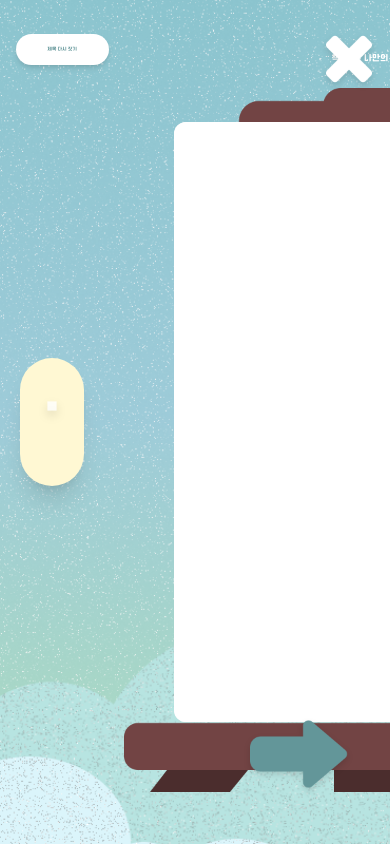
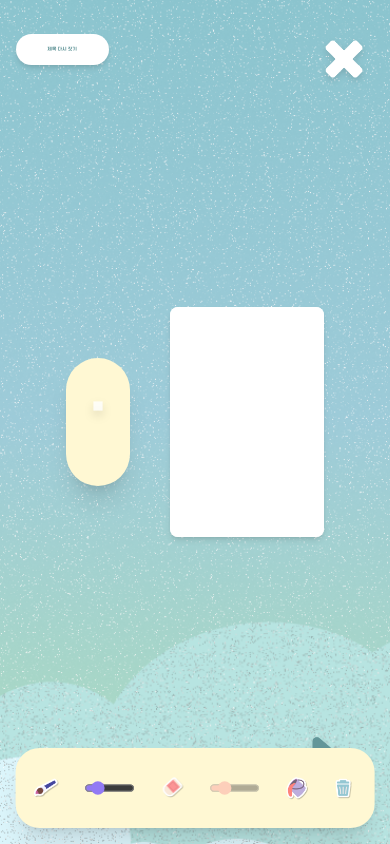
Before and after one commit to hana03030/fairytale-gongjakso, a Next.js app: page /book/cover in a window 390 px wide. Built offline with nearby package versions, Linux system fonts and the light colour scheme.

Commit message:
design: 모바일 반응형 크기 구현

```diff
--- a/src/app/book/background/page.tsx
+++ b/src/app/book/background/page.tsx
@@ -39,7 +39,7 @@ export default function BackgroundSelectPage() {
       <Header type={2} />
 
       <div className="relative z-10 flex flex-col items-center justify-center w-full max-w-fit px-12">
-        <h2 className="font-cafe24 text-48 text-white text-center tracking-wide mb-14">
+        <h2 className="font-cafe24 text-[6vh] md:text-48 text-white text-center tracking-wide mb-14 sm:mb-2">
           배경을 선택해주세요
         </h2>
 
--- a/src/app/book/character/page.tsx
+++ b/src/app/book/character/page.tsx
@@ -65,9 +65,9 @@ export default function CharacterSelectPage() {
       <Header type={2} />
 
       {/* 콘텐츠 메인 레이어 */}
-      <div className="relative z-10 flex flex-col items-center justify-center w-full max-w-[1400px] px-6">
+      <div className="relative z-10 flex flex-col items-center justify-center w-full max-w-[1400px] px-6 sm:mt-10">
         {/* 타이틀 */}
-        <h2 className="font-cafe24 text-48 text-white text-center mb-5">
+        <h2 className="font-cafe24 text-48 text-white text-center mb-5 md:text-48 sm:text-24 sm:mb-0">
           등장인물을 선택해주세요
         </h2>
 
@@ -76,7 +76,7 @@ export default function CharacterSelectPage() {
             - gap-x-8, gap-y-10: 피그마 배율에 맞춘 조밀한 간격
             - max-h-[500px] overflow-y-auto: 혹시 아이템이 너무 많아지면 내부 세로 스크롤 방어
         */}
-        <div className="grid grid-cols-5 gap-x-10 gap-y-8 justify-items-center w-full max-w-fit mx-auto px-4 py-4">
+        <div className="grid grid-cols-5 gap-x-10 gap-y-8 justify-items-center w-full max-w-fit mx-auto px-4 py-4 md:gap-x-10 md:gap-y-8 sm:gap-x-6 sm:gap-y-2">
           {OCEAN_CHARACTER_LIST.map((char) => {
             // 현재 캐릭터가 선택된 배열 안에 포함되어 있는지 확인
             const isSelected = selectedChars.includes(
--- a/src/app/book/cover/page.tsx
+++ b/src/app/book/cover/page.tsx
@@ -205,7 +205,7 @@ export default function BookCanvasPage() {
       </div>
 
       {/* 팔레트, 이젤, 도구함 정렬용 */}
-      <div className="flex justify-center items-center m-auto gap-10">
+      <div className="flex justify-center items-center m-auto gap-10 md:gap-10 sm:gap-2">
         {/* 왼쪽 팔레트 영역 */}
         <div className="w-[16vw] bg-[#FFF8D3] rounded-[48px] px-8 py-12 flex flex-wrap justify-center shadow-xl z-10">
           <div className="grid grid-cols-2 gap-[2vw] w-full justify-items-center">
@@ -261,22 +261,23 @@ export default function BookCanvasPage() {
           </div>
         </div>
 
-        {/* 가운데 캔버스 영역 */}
-        <div className="flex flex-col items-center justify-center z-10">
-          <h3 className="font-cafe24 text-[2.2vw] text-white mb-6 text-center max-w-[600px] truncate">
-            책 제목: {bookTitle}
-          </h3>
+        {/* 가운데 캔버스 및 이젤 영역 */}
+        <div
+          className="
+            // 기본 모드
+            relative bg-transparent flex items-center justify-center
+            h-[58vh] max-h-[230px] aspect-[400/600] transition-all duration-200
 
-          {/* 이젤 컨테이너 */}
-          <div
-            className="relative bg-contain bg-no-repeat bg-center flex items-center justify-center"
+            // 모바일 모드
+            sm:bg-contain sm:bg-no-repeat sm:bg-center sm:w-[188px] sm:h-[264px] sm:max-h-none sm:aspect-auto
+
+            md:w-[500px] md:h-[704px]
+          "
           style={{
             backgroundImage: `url('/images/easel.png')`,
-              width: '500px',
-              height: '704px',
           }}
         >
-            {/* 캔버스 (400 x 600) */}
+          {/* 캔버스 도화지 */}
           <canvas
             ref={canvasRef}
             width={400}
@@ -288,24 +289,33 @@ export default function BookCanvasPage() {
             onTouchStart={startDrawing}
             onTouchMove={draw}
             onTouchEnd={stopDrawing}
-              // 캔버스 좌표 조절 - 이젤에 맞춤
-              className="bg-white rounded-[12px] shadow-inner cursor-crosshair block touch-none absolute"
-              style={{
-                // 캔버스가 내려가 있으면 값을 줄이면 됨
-                top: '34px',
-                // 좌우 여백은 50이면 맞음
-                left: '50px',
-              }}
+            className="
+              bg-white rounded-[8px] shadow-md cursor-crosshair block touch-none
+              relative w-full h-full top-0 left-0
+
+              sm:absolute sm:w-[150px] sm:h-[225px] sm:top-[13px] sm:left-[19px]
+
+              md:w-[400px] md:h-[600px] md:top-[34px] md:left-[50px]
+            "
           />
-          </div>
         </div>
 
         {/* 오른쪽 도구함 영역 */}
-        <div className="w-[16vw] bg-[#FFF8D3] rounded-[48px] px-8 py-12 flex flex-wrap gap-8 justify-center shadow-xl z-10">
+        <div
+          className="
+            fixed bottom-4 left-1/2 -translate-x-1/2 w-[92vw] h-20 bg-[#FFF8D3] rounded-[24px] px-4 py-2
+            flex flex-row gap-4 items-center justify-around shadow-xl z-50 transition-all
+
+            sm:fixed sm:bottom-auto sm:left-auto sm:translate-x-0 sm:relative
+            sm:w-[12vw] sm:max-w-[100px] md:max-w-none sm:h-auto sm:rounded-[40px] sm:px-4 sm:py-6
+            sm:flex-col sm:flex-nowrap sm:gap-4 sm:justify-center
+          "
+        >
           {/* 펜 기능 버튼 */}
           <button
             onClick={() => setTool('pen')}
-            className={`w-full flex justify-center items-center transition-all cursor-pointer ${
+            className={`flex justify-center items-center transition-all cursor-pointer
+              w-[6vw] h-[6vw] sm:w-12 sm:h-12 md:w-[6vw] md:h-[6vw] ${
                 tool === 'pen' ? 'scale-115' : 'hover:scale-105'
               }`}
           >
@@ -315,12 +325,17 @@ export default function BookCanvasPage() {
               width={100}
               height={100}
               draggable={false}
+              className="w-full h-full object-contain"
             />
           </button>
 
           {/* 펜 굵기 조절 슬라이더 */}
           <div
-            className={`w-full mt-[-20px] px-6 flex flex-col items-center gap-1 transition-opacity duration-200 ${tool === 'pen' ? 'opacity-100' : 'opacity-40 pointer-events-none'}`}
+            className={`
+              w-14 sm:w-full transition-opacity duration-200 flex flex-col items-center gap-1
+              sm:mt-[-10px] sm:px-1
+              ${tool === 'pen' ? 'opacity-100' : 'opacity-40 pointer-events-none'}
+            `}
           >
             <input
               type="range"
@@ -328,14 +343,15 @@ export default function BookCanvasPage() {
               max="30"
               value={penSize}
               onChange={(e) => setPenSize(Number(e.target.value))}
-              className="w-full accent-[#927AF4] cursor-pointer rounded-full"
+              className="w-full accent-[#927AF4] cursor-pointer rounded-full scale-90 sm:scale-100"
             />
           </div>
 
           {/* 지우개 기능 버튼 */}
           <button
             onClick={() => setTool('eraser')}
-            className={`w-full flex justify-center items-center transition-all cursor-pointer ${
+            className={`flex justify-center items-center transition-all cursor-pointer
+                w-[6vw] h-[6vw] sm:w-12 sm:h-12 md:w-[6vw] md:h-[6vw] ${
                   tool === 'eraser' ? 'scale-115' : 'hover:scale-105'
                 }`}
           >
@@ -345,12 +361,17 @@ export default function BookCanvasPage() {
               width={100}
               height={100}
               draggable={false}
+              className="w-full h-full object-contain"
             />
           </button>
 
           {/* 지우개 굵기 */}
           <div
-            className={`w-full mt-[-20px] px-6 flex flex-col items-center gap-1 transition-opacity duration-200 ${tool === 'eraser' ? 'opacity-100' : 'opacity-40 pointer-events-none'}`}
+            className={`
+              w-14 sm:w-full transition-opacity duration-200 flex flex-col items-center gap-1
+              sm:mt-[-10px] sm:px-1
+              ${tool === 'eraser' ? 'opacity-100' : 'opacity-40 pointer-events-none'}
+            `}
           >
             <input
               type="range"
@@ -358,14 +379,15 @@ export default function BookCanvasPage() {
               max="50"
               value={eraserSize}
               onChange={(e) => setEraserSize(Number(e.target.value))}
-              className="w-full accent-[#FC9495] cursor-pointer rounded-full"
+              className="w-full accent-[#FC9495] cursor-pointer rounded-full scale-90 sm:scale-100"
             />
           </div>
 
           {/* 페인트 기능 버튼 */}
           <button
             onClick={() => setTool('paint')}
-            className={`w-full flex justify-center items-center transition-all cursor-pointer ${
+            className={`flex justify-center items-center transition-all cursor-pointer
+                w-[6vw] h-[6vw] sm:w-12 sm:h-12 md:w-[6vw] md:h-[6vw] ${
                   tool === 'paint' ? 'scale-115' : 'hover:scale-105'
                 }`}
           >
@@ -375,13 +397,14 @@ export default function BookCanvasPage() {
               width={100}
               height={100}
               draggable={false}
+              className="w-full h-full object-contain"
             />
           </button>
 
           {/* 모두 지우기 기능 버튼 */}
           <button
             onClick={handleClearCanvas}
-            className="w-full flex justify-center items-center transition-all cursor-pointer group"
+            className="flex justify-center items-center transition-all cursor-pointer group w-[6vw] h-[6vw] sm:w-12 sm:h-12 md:w-[6vw] md:h-[6vw]"
           >
             <Image
               src="/images/icons/icon-trash.png"
@@ -389,7 +412,7 @@ export default function BookCanvasPage() {
               width={100}
               height={100}
               draggable={false}
-              className="group-hover:scale-105 transition-transform"
+              className="group-hover:scale-105 transition-transform w-full h-full object-contain"
             />
           </button>
         </div>
--- a/src/app/book/style/page.tsx
+++ b/src/app/book/style/page.tsx
@@ -51,12 +51,12 @@ export default function ArtStyleSelectPage() {
       {/* 콘텐츠 메인 레이어 */}
       <div className="relative z-10 flex flex-col items-center justify-center w-full max-w-[1200px] px-4">
         {/* 타이틀 */}
-        <h2 className="font-cafe24 text-48 text-white text-center tracking-wide mb-14">
+        <h2 className="font-cafe24 text-48 text-white text-center tracking-wide mb-14 md:text-48 sm:text-24 sm:mb-4 md:mb-14">
           그림 스타일을 선택해주세요
         </h2>
 
         {/* 4가지 그림 스타일 배치 (4칸 그리드) */}
-        <div className="grid grid-cols-4 gap-x-12 justify-items-center w-full max-w-[1000px] mx-auto py-6">
+        <div className="grid grid-cols-4 gap-12 justify-items-center max-w-250 mx-auto w-fit md:gap-12 sm:gap-8 ">
           {ART_STYLES.map((style) => {
             const isSelected = selectedStyle === style.id;
 
--- a/src/components/book/NextButton.tsx
+++ b/src/components/book/NextButton.tsx
@@ -28,7 +28,7 @@ export default function NextButton({ visible, onClick }: NextButtonProps) {
             alt="다음 단계로"
             width={100}
             height={50}
-            className="drop-shadow-md"
+            className="drop-shadow-md w-20 h-auto md:w-25 sm:w-12"
             draggable={false}
           />
         </motion.div>
--- a/src/components/book/SelectCard.tsx
+++ b/src/components/book/SelectCard.tsx
@@ -30,7 +30,7 @@ export default function SelectCard({
   };
 
   return (
-    <div className="flex flex-col items-center gap-4 select-none">
+    <div className="flex flex-col items-center gap-4 select-none md:gap-4 sm:gap-0">
       {/* 원형 이미지 카드 버튼 */}
       <motion.button
         whileHover={{ scale: 1.08 }}
@@ -38,7 +38,7 @@ export default function SelectCard({
         onMouseUp={handleMouseUp}
         className={cn(
           // 공통 스타일
-          'relative w-50 h-50 rounded-full flex items-center justify-center cursor-pointer overflow-hidden bg-white transition-all duration-200',
+          'relative w-35 h-35 rounded-full flex items-center justify-center cursor-pointer overflow-hidden bg-white transition-all duration-200 md:w-50 md:h-50 sm:w-20 sm:h-20',
 
           // 선택되었을 때 효과
           isSelected ? 'scale-105' : '',
@@ -67,7 +67,7 @@ export default function SelectCard({
       {/* 하단 텍스트 */}
       <span
         className={cn(
-          'font-cafe24 text-36 transition-colors duration-200 text-white',
+          'font-cafe24 text-36 transition-colors duration-200 text-white sm:text-20 md:text-36',
         )}
       >
         {label}
--- a/src/components/common/CloseButton.tsx
+++ b/src/components/common/CloseButton.tsx
@@ -21,7 +21,7 @@ export default function CloseButton({ onClick, size = 50 }: CloseButtonProps) {
         width={size}
         height={size}
         draggable={false}
-        className="drop-shadow-md group-hover:opacity-90 transition-opacity"
+        className="drop-shadow-md group-hover:opacity-90 transition-opacity w-10 h-auto md:w-12 sm:w-6"
       />
     </button>
   );
```
Also changed, not shown: src/components/common/Header.tsx (+7 -6 lines). Lines whose indentation alone changed are shown as unchanged.
